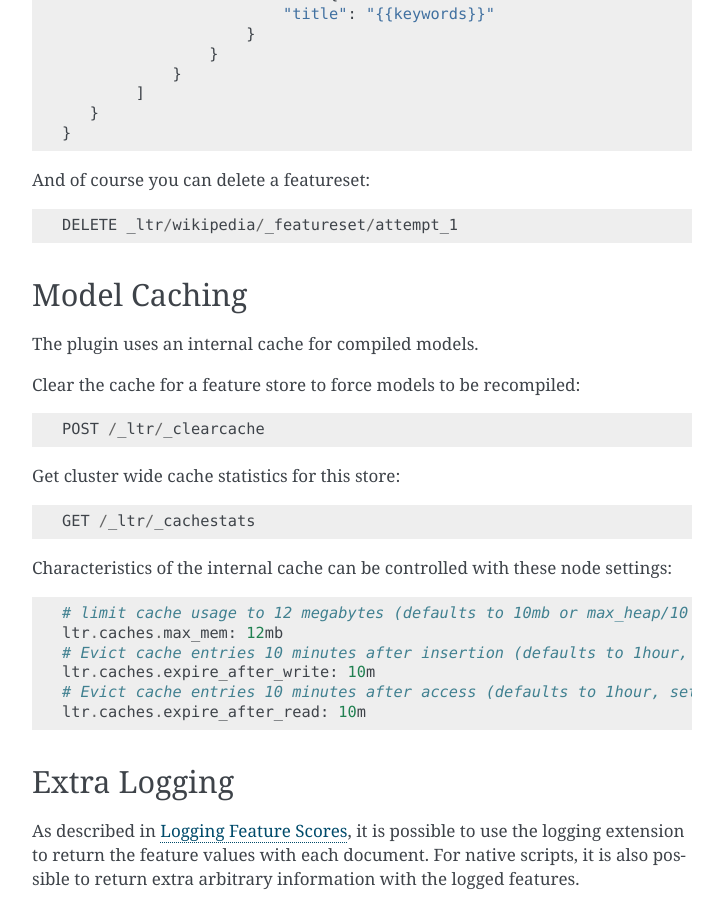
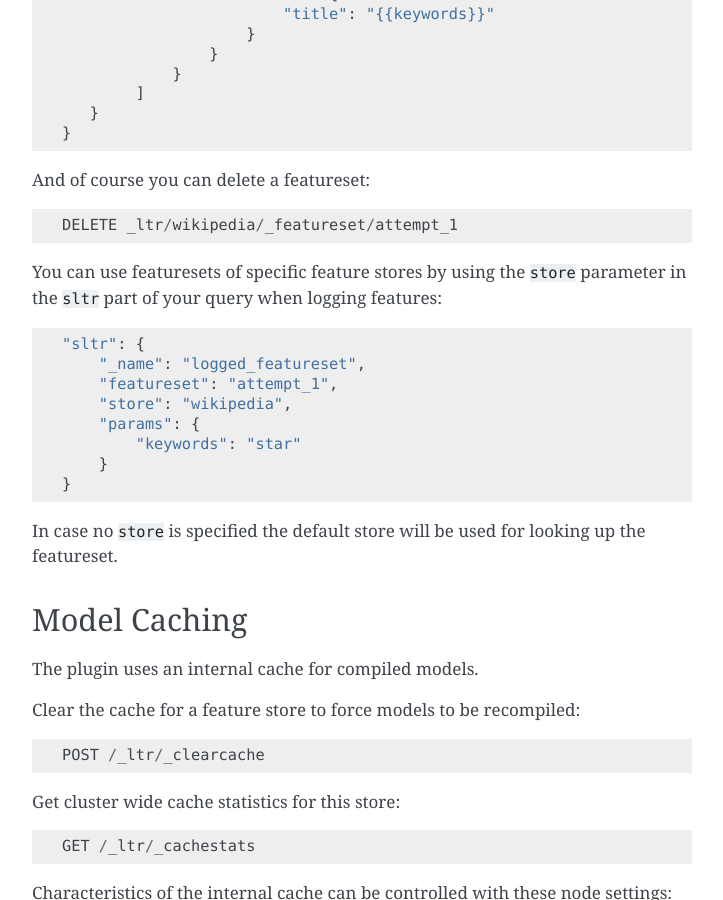
Before and after one commit to o19s/elasticsearch-learning-to-rank, a Sphinx documentation site: the page built from docs/advanced-functionality.rst, in a window 1280 px wide and 900 px high, scrolled down 3470 px. Shown: the whole window, without its empty margins (388-1111 px from the left). Built offline with Sphinx 7.4.7, drawn with Linux system fonts in a browser that asks for light colours; pages that are not in the unit, such as notebooks, are missing from menus.

Commit message:
Issue 431 docs multiple feature stores (#477)
* Extending docs, see issue 431

* fix formatting issues

```diff
--- a/docs/advanced-functionality.rst
+++ b/docs/advanced-functionality.rst
@@ -144,6 +144,19 @@ Then the same API in this guide applies to this feature store, for example to cr
 And of course you can delete a featureset::
 
     DELETE _ltr/wikipedia/_featureset/attempt_1
+
+You can use featuresets of specific feature stores by using the :code:`store` parameter in the :code:`sltr` part of your query when logging features::
+
+    "sltr": {
+        "_name": "logged_featureset",
+        "featureset": "attempt_1",
+        "store": "wikipedia",
+        "params": {
+            "keywords": "star"
+        }
+    }
+
+In case no :code:`store` is specified the default store will be used for looking up the featureset.
 
 =============================
 Model Caching
```
